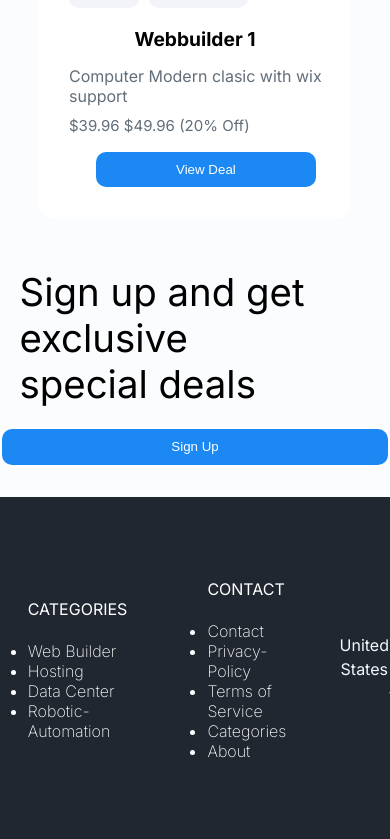
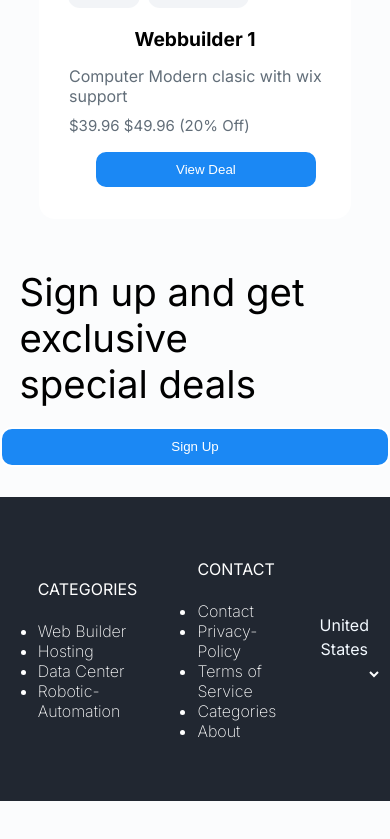
Before and after one commit to keshxvdayal/BUILDER, a React (Create React App) app: page / in a window 390 px wide. Shown: the part 5486-6325 px from the top of the page. After the commit the page ends 6287 px from the top, so only its background shows below. Built offline with nearby package versions, Linux system fonts and the light colour scheme.

Commit message:
Update home.scss

```diff
--- a/src/Components/home.scss
+++ b/src/Components/home.scss
@@ -536,7 +536,7 @@ header {
   .categories,
   .contact-section {
     margin: 0;
-    padding: 40px;
+    padding: 30px;
   }
 }
 
```
